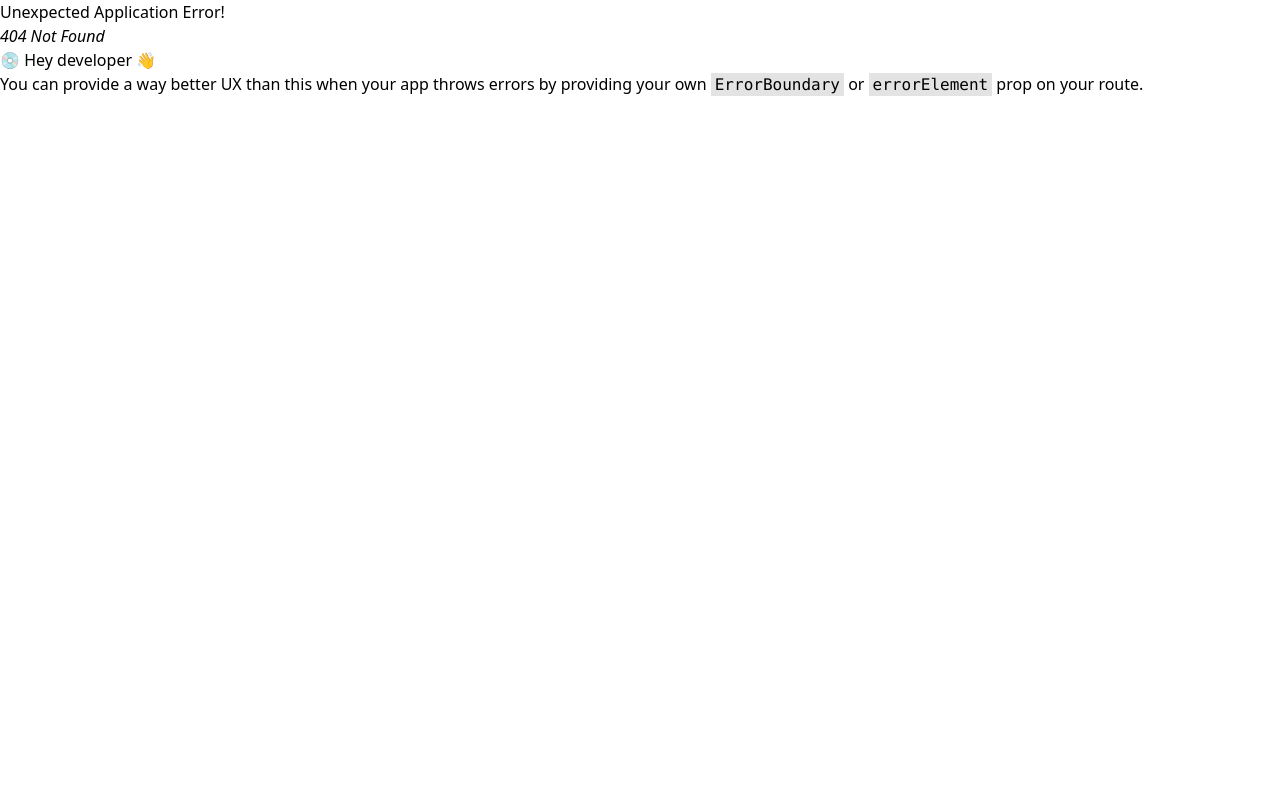
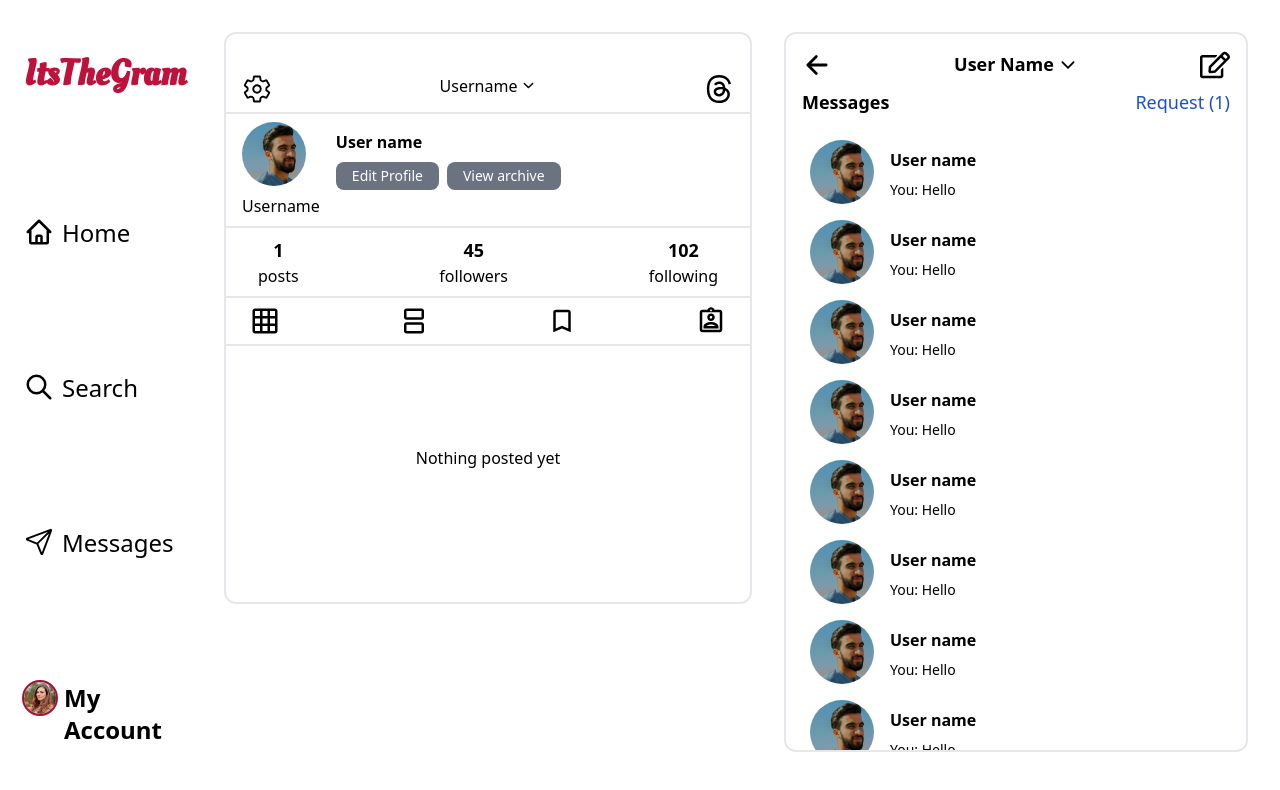
Before and after one commit to harigsr1998/ItsTheGram-app, a React (Vite) app: page /profile in a window 1280 px wide. Before the commit this address had no page. Shown: the top 790 px of the page. Built offline with nearby package versions, Linux system fonts and the light colour scheme.

Commit message:
Project its-the-gram day seven continues

```diff
--- a/src/App.jsx
+++ b/src/App.jsx
@@ -7,9 +7,9 @@ import {
 import MainLayout from "./layouts/MainLayout";
 import HomePage from "./pages/HomePage";
 import SearchPage from "./pages/SearchPage";
-// import ReelsPage from "./pages/ReelsPage";
-// import ProfilePage from "./pages/ProfilePage";
-// import MessagesPage from "./pages/MessagesPage";
+import ReelsPage from "./pages/ReelsPage";
+import ProfilePage from "./pages/ProfilePage";
+import MessagesPage from "./pages/MessagesPage";
 
 function App() {
   const router = createBrowserRouter(
@@ -17,12 +17,9 @@ function App() {
       <Route path="/" element={<MainLayout />}>
         <Route index element={<HomePage />} />
         <Route path="/search" element={<SearchPage />} />
-        {/* <Route path="/" element={<MainLayout />}>
-
-          <Route path="/reels" element={<ReelsPage />} />
-          <Route path="/profile" element={<ProfilePage />} />
-        </Route>
-        <Route path="/messages" element={<MessagesPage />} /> */}
+        <Route path="/reels" element={<ReelsPage />} />
+        <Route path="/profile" element={<ProfilePage />} />
+        <Route path="/messages" element={<MessagesPage />} />
       </Route>
     )
   )
--- a/src/components/Navbar.jsx
+++ b/src/components/Navbar.jsx
@@ -17,7 +17,7 @@ const Navbar = () => {
 
   return (
     <nav
-      className="bg-white flex md:flex-col md:px-4 md:gap-8 md:h-screen justify-around border-t-2 py-2 md:border-none md:min-w-52">
+      className="bg-white flex md:flex-col md:px-6 md:gap-8 md:h-screen justify-around border-t-2 py-2 md:border-none md:min-w-56">
       <NavLink to={'/'} className='hidden md:inline-block'>
         <h2 className="text-4xl font-bold font-Oleo text-rose-700">ItsTheGram</h2>
       </NavLink>
--- a/src/components/Post.jsx
+++ b/src/components/Post.jsx
@@ -1,15 +1,16 @@
 import Video from "./Video"
 import PostHeader from "./PostHeader"
 import PostFooter from "./PostFooter"
+import { MdOutlineSlowMotionVideo } from "react-icons/md"
 
 const Post = ({ post }) => {
   return (
     <div className="">
       <PostHeader post={post} />
       <div>
-        {post.type === "image" && <img src={post.link} className="w-full" />}
-        {post.type === "video" && <Video src={post.link} />}
-        {/* {post.type === "image-group" && } */}
+        {post.type === "image" && <img src={post.link} className="w-full" loading="lazy" />}
+        {post.type === "video" && <Video post={post} />}
+        {post.type === "video" && <MdOutlineSlowMotionVideo size={30} className="ml-[92%] -mt-8" />}
       </div>
       <PostFooter post={post} />
     </div>
--- a/src/components/ProfilePageUserCounts.jsx
+++ b/src/components/ProfilePageUserCounts.jsx
@@ -2,16 +2,16 @@ const ProfilePageUserCounts = () => {
   return (
     <div className="flex justify-between py-2 px-8 border-b-2">
       <div className="text-center">
-        <p className="font-bold text-sm">1</p>
-        <p className="text-xs">posts</p>
+        <p className="font-bold text-sm md:text-lg">1</p>
+        <p className="text-xs md:text-base">posts</p>
       </div>
       <div className="text-center">
-        <p className="font-bold text-sm">45</p>
-        <p className="text-xs">followers</p>
+        <p className="font-bold text-sm md:text-lg">45</p>
+        <p className="text-xs md:text-base">followers</p>
       </div>
       <div className="text-center">
-        <p className="font-bold text-sm">102</p>
-        <p className="text-xs">following</p>
+        <p className="font-bold text-sm md:text-lg">102</p>
+        <p className="text-xs md:text-base">following</p>
       </div>
     </div>
   )
--- a/src/components/StoriesHeader.jsx
+++ b/src/components/StoriesHeader.jsx
@@ -6,7 +6,7 @@ const StoriesHeader = () => {
 
   return (
     <div className="border-b-2 md:border-none w-full box-border overflow-x-scroll no-scrollbar scroll-smooth bg-white">
-      <div className="w-full pt-4 flex justify-between gap-[1.1rem] px-3 [&>*]:basis-16 [&>*]:shrink-0 md:gap-8 md:px-7 box-border">
+      <div className="w-full pt-4 flex justify-between gap-[1.1rem] px-3 [&>*]:basis-16 [&>*]:shrink-0 md:gap-7 md:px-7 box-border">
         <AddStory />
         {stories.map(story => <Story key={story} />)}
     </div>
--- a/src/components/Video.jsx
+++ b/src/components/Video.jsx
@@ -1,7 +1,7 @@
-const Video = ({ src, classes='w-full h-full object-cover' }) => {
+const Video = ({ post, classes='w-full h-full object-cover' }) => {
   return (
-    <video className={classes} controls>
-      <source src={src} type="video/mp4" />
+    <video className={classes} preload="none" poster={post.thumbnail}>
+      <source src={post.link} type="video/mp4" />
     </video>
   )
 }
--- a/src/layouts/MainLayout.jsx
+++ b/src/layouts/MainLayout.jsx
@@ -1,21 +1,28 @@
 import { Outlet } from 'react-router-dom'
 import Navbar from '../components/Navbar'
 import MessagesPage from '../pages/MessagesPage'
+import { useLocation } from 'react-router-dom'
 
 const MainLayout = () => {
+  const { pathname } = useLocation()
+
   return (
     <div className='h-screen w-screen flex flex-col md:flex-row font-sans'>
       <div id='outlet' className='md:w-full h-screen md:overflow-x-hidden md:grid md:grid-cols-2'>
-        <div className=''>
+        <div className='' id='div above outlet'>
           <Outlet />
         </div>
+        {pathname !== '/messages' &&
           <div className='hidden md:block md:h-[90vh] md:overflow-y-scroll no-scrollbar md:border-2 md:rounded-xl md:mt-8 md:mx-8 md:sticky md:top-8'>
             <MessagesPage />
           </div>
+        }
       </div>
+      {pathname !== '/messages' &&
         <div className='md:order-first md:h-screen fixed w-full md:w-auto md:static bottom-0 md:bottom-auto'>
           <Navbar />
         </div>
+      }
     </div>
   )
 }
--- a/src/pages/MessagesPage.jsx
+++ b/src/pages/MessagesPage.jsx
@@ -19,7 +19,7 @@ const MessagesPage = () => {
           </div>
           <FaRegEdit size={30} />
         </div>
-        <div className="flex justify-between mx-2">
+        <div className="flex justify-between mx-2 md:text-lg">
           <p className="font-bold">Messages</p>
           <p className="text-blue-700">Request (1)</p>
         </div>
--- a/src/pages/ProfilePage.jsx
+++ b/src/pages/ProfilePage.jsx
@@ -5,19 +5,19 @@ import ProfilePageIconMenu from '../components/ProfilePageIconMenu'
 
 const ProfilePage = () => {
   return (
-    <div className='md:flex md:flex-col md:w-1/3'>
-      <div className='sticky top-0 bg-white'>
+    <div className='md:flex md:flex-col bg-white md:pt-8'>
+      <div className='md:border-2 md:overflow-hidden md:rounded-s-xl md:rounded-e-xl'>
+        <div className='sticky top-0 md:top-8 bg-white'>
           <ProfilePageHeader />
           <ProfilePageUserOverview />
           <ProfilePageUserCounts />
           <ProfilePageIconMenu />
         </div>
-      <div className='h-screen'>
+        <div className='h-72 flex justify-center'>
           {/* Content */}
-        <div className="flex flex-col content-between">
-          <p>hello</p>
-          <p>hello</p>
-          <p>hello</p>
+          <div className="content-center">
+            Nothing posted yet
+          </div>
         </div>
       </div>
     </div>
--- a/src/pages/ReelsPage.jsx
+++ b/src/pages/ReelsPage.jsx
@@ -1,12 +1,14 @@
 import postsData from "../postsData.json"
 import Video from "../components/Video"
+import { MdOutlineSlowMotionVideo } from "react-icons/md"
 
 const ReelsPage = () => {
   return (
     postsData.map(post => (
       post.type === "video" &&
       <div className="overflow-x-hidden h-[95vh]" key={post.id}>
-        <Video src={post.link} classes={'w-full h-full object-cover'} />
+        <Video post={post} classes={'w-full h-full object-cover'} />
+        <MdOutlineSlowMotionVideo size={30} className="ml-[90%] -mt-12" />
       </div>
     ))
   )
--- a/src/pages/SearchPage.jsx
+++ b/src/pages/SearchPage.jsx
@@ -15,7 +15,7 @@ const SearchPage = () => {
             : "aspect-square overflow-hidden"}
           >
             {post.type === "image" && <img src={post.link} className="w-full h-full object-cover" />}
-            {post.type === "video" && <Video src={post.link} />}
+            {post.type === "video" && <Video post={post} />}
           </div>
         ))}
       </div>
```
Lines whose indentation alone changed are shown as unchanged.
